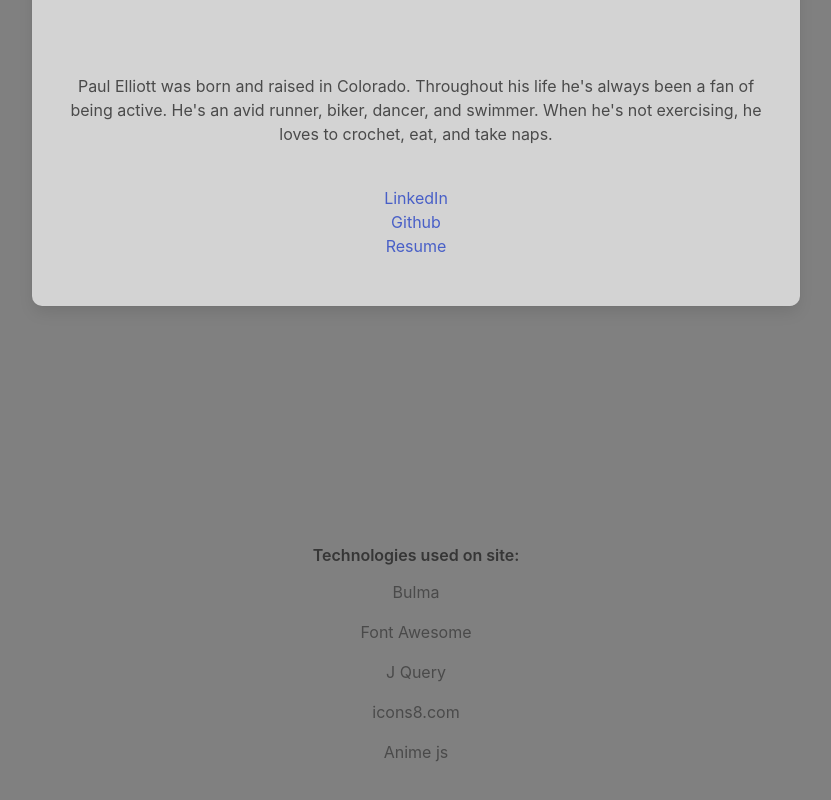
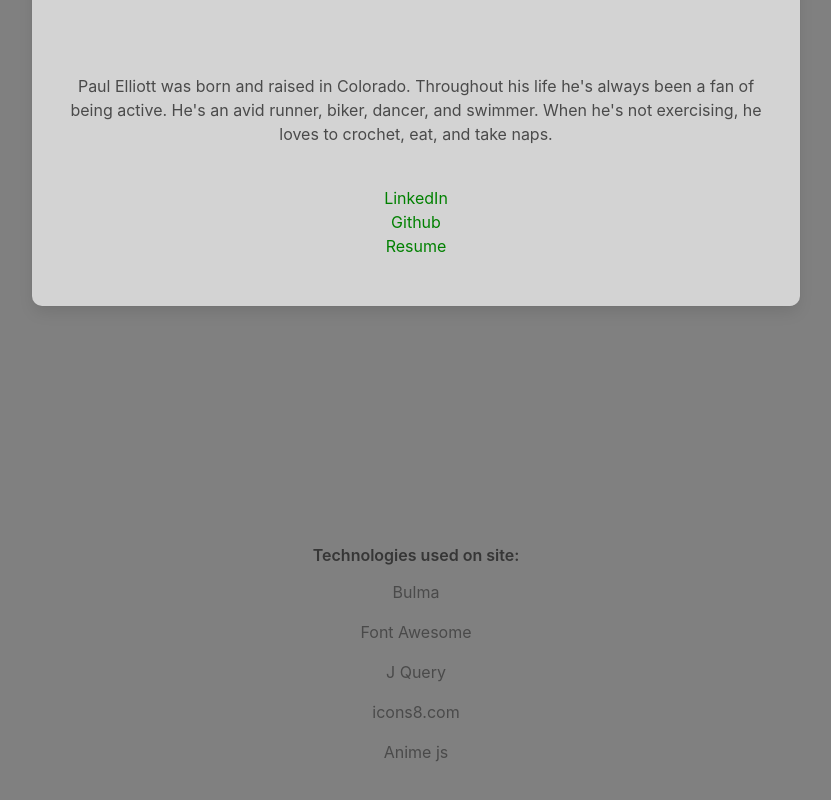
Before and after one commit to wuzzlefump/paul-portfolio, a plain HTML site: page index.html in a window 1280 px wide. Shown: the part 862-1662 px from the top of the page, without its empty margins (224-1055 px from the left). Drawn offline with nearby package versions, Linux system fonts and the light colour scheme.

Commit message:
more green

```diff
--- a/style.css
+++ b/style.css
@@ -29,6 +29,7 @@ body{
     margin: 2%;
     width:100%;
     text-align: center;
+    border-radius: 10px;
 }
 #home{
     margin-top: 5%;
@@ -59,10 +60,16 @@ body{
     margin: 2%;
     text-align: center;
     border-radius: 10px;
+
 }
 .cright{
     background-color: lightgrey;
     margin: 2%;
     text-align: center;
     border-radius: 10px;
+
 }
+
+a{
+    color: green;
+}
```
